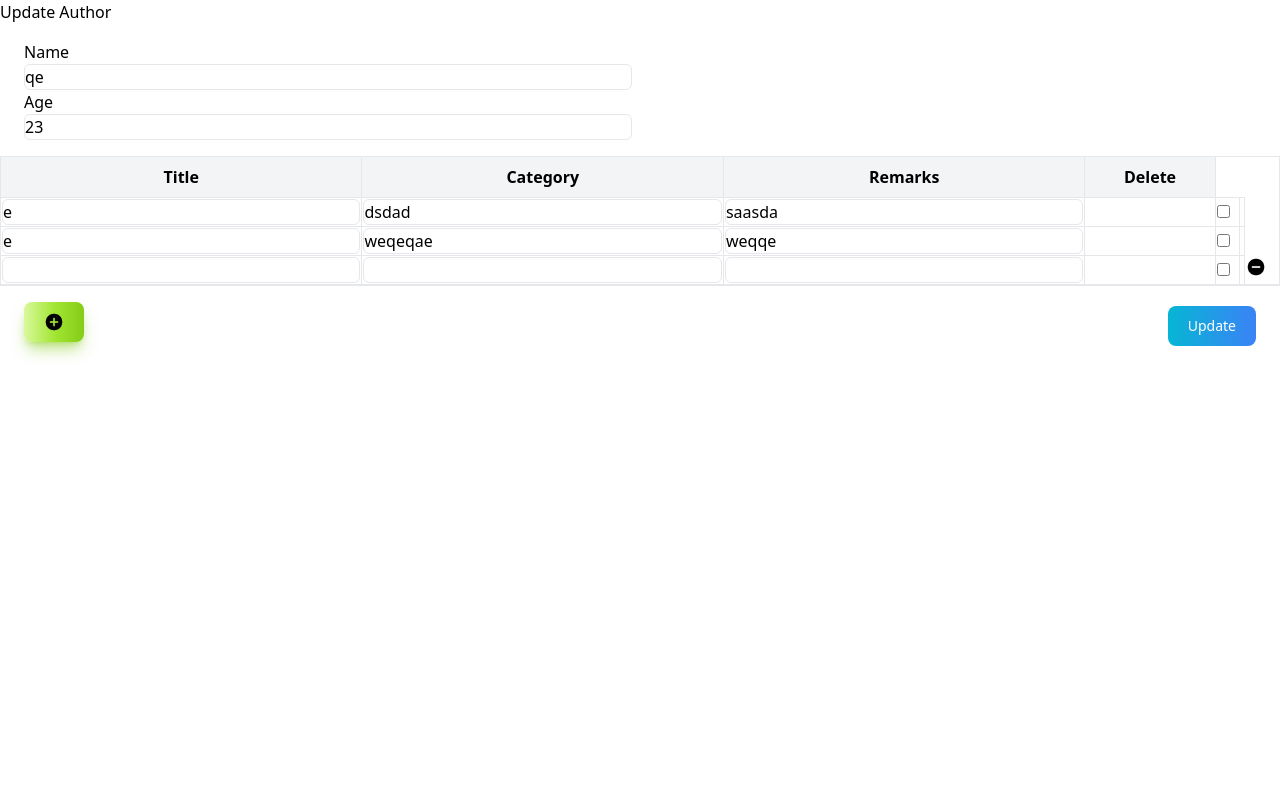
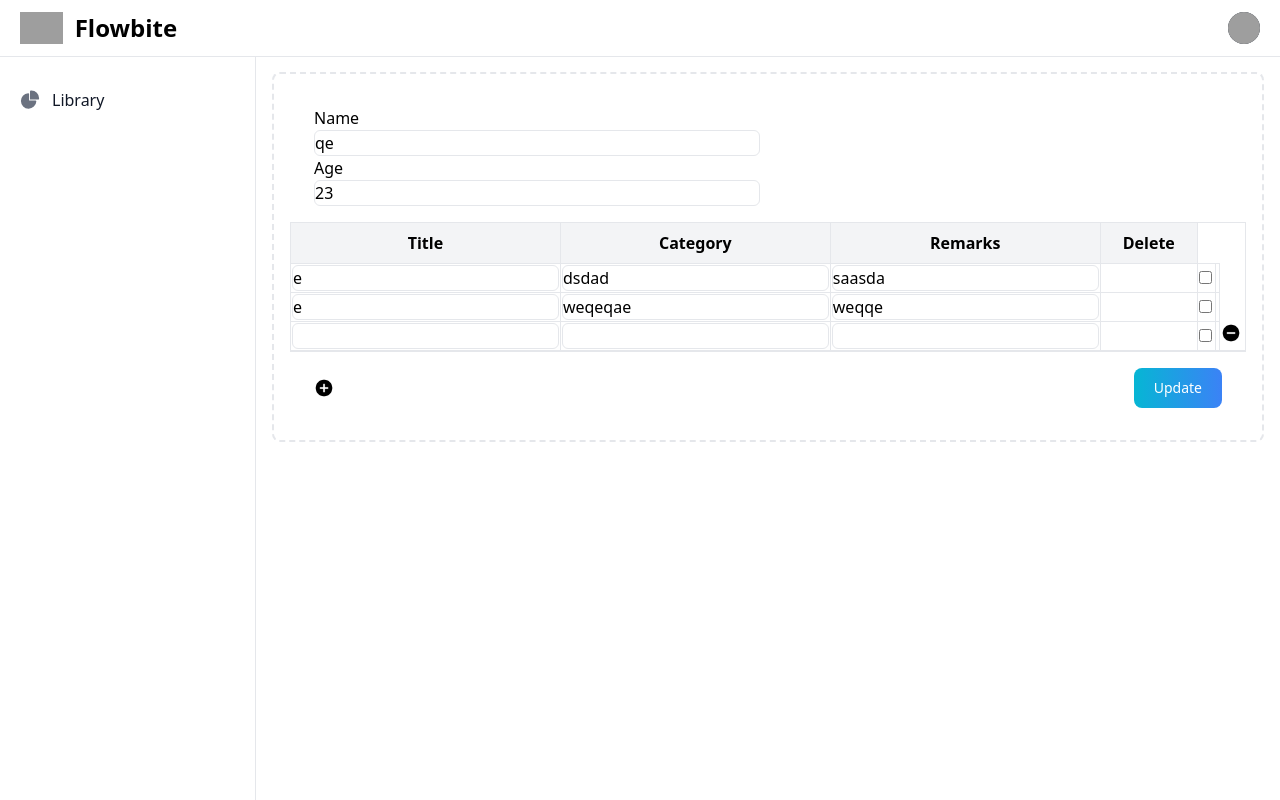
Before and after one commit to oleetech/formsetdjango, a Django app: page /library/author/update/39/ in a window 1280 px wide. Run offline with Django 4.2, Linux system fonts and the light colour scheme; data comes from the database, SQL or seed files in the repository; both versions use the stored data as it was after the commit; style sheets or scripts are compiled from the project's sources; grey boxes are pictures that could not be loaded.

Commit message:
update ui

```diff
--- a/library/templates/library/author_create.html
+++ b/library/templates/library/author_create.html
@@ -1,91 +1,7 @@
+{% extends 'base.html' %}
 {% load static %}
-<!DOCTYPE html>
-<html>
-<head>
-    <title>{% if form.instance.pk %}Update{% else %}Create{% endif %} Author</title>
-   <script src="{% static 'js/jquery-3.6.0.min.js' %}"></script>
-   <script src="{% static 'js/tailwind.js' %}"></script>
-
-
-
-   <script>
-
-
-
-
-$(document).ready(function() {
-    // Add button click event
-    bindAddRowButtonClick('#add-row', '.remove-row-btn');
-
-    function bindAddRowButtonClick(addButtonSelector, removeButtonSelector) {
-        $(addButtonSelector).click(function() {
-            addRow();
-            bindRemoveRowButtonClick(removeButtonSelector); // Re-bind click event after adding row
-        });
-    }
-
-    function addRow() {
-        // Clone the last form container
-        const lastFormContainer = $('.form-container').last();
-        const newFormContainer = lastFormContainer.clone();
-
-        // Clear input values in the cloned form
-        newFormContainer.find('input').val('');
-        newFormContainer.find('select').val('');
-        newFormContainer.find('input[type="hidden"]').remove();
-
-        // Append the cloned form after the last one
-        lastFormContainer.after(newFormContainer);
-
-        // Update indices and total forms after adding a new row
-        updateFormElementIndices();
-        updateTotalForms();
-    }
-
-    function updateFormElementIndices() {
-        const prefix = 'book'; // Get the prefix from views and use it here
-
-        $('.form-container').each(function(index, container) {
-            $(container).find(':input').each(function() {
-                const name = $(this).attr('name');
-                if (name) { // Check if the input field has a name attribute
-                    const parts = name.split('-');
-                    const newName = `${prefix}-${index}-${parts.slice(2).join('-')}`;
-                    $(this).attr('name', newName);
-                    $(this).attr('id', `id_${newName}`); // Update the id as well if necessary
-                }
-            });
-        });
-    }
-
-    function updateTotalForms() {
-        const formPrefix = 'book'; // Get the prefix from views and use it here
-        const totalFormsInput = $('#id_' + formPrefix + '-TOTAL_FORMS');
-        const newTotalForms = $('.form-container').length;
-        totalFormsInput.val(newTotalForms);
-    }
-
-    function bindRemoveRowButtonClick(removeButtonSelector) {
-        $(removeButtonSelector).off('click').click(function() { // Use .off('click') to remove previous event bindings
-            $(this).closest('.form-container').remove();
-            updateFormElementIndices(); // Update form element indices after removing row
-            updateTotalForms(); // Update total form count
-        });
-    }
-
-    // Initial binding
-    bindRemoveRowButtonClick('.remove-row-btn');
-});
-</script>
-
-
-
-
-
-
-</head>
-<body >
-    <h1>{% if form.instance.pk %}Update{% else %}Create{% endif %} Author</h1>
+{% block content %}
+<!-- <h1>{% if form.instance.pk %}Update{% else %}Create{% endif %} Author</h1> -->
 <div class="overflow-x-auto">
               <form method="post">
                   {% csrf_token %}
@@ -140,7 +56,7 @@ $(document).ready(function() {
                       </table>
                   </div>
                   <div class="px-6 py-4 border-t flex justify-between items-center">
-                        <button type="button" id="add-row" class="text-gray-900 bg-gradient-to-r from-lime-200 via-lime-400 to-lime-500 hover:bg-gradient-to-br focus:ring-4 focus:outline-none focus:ring-lime-300 dark:focus:ring-lime-800 shadow-lg shadow-lime-500/50 dark:shadow-lg dark:shadow-lime-800/80 font-medium rounded-lg text-sm px-5 py-2.5 text-center me-2 mb-2">
+                      <button type="button" id="add-row" class="">
                           <img src="{% static 'images/icons/add.png' %}" alt="view Icon" width="20" height="20">
 
                       </button>
@@ -148,5 +64,4 @@ $(document).ready(function() {
                   </div>
           </form>
           </div>
-</body>
-</html>
+{% endblock %}
--- a/library/templates/library/author_details.html
+++ b/library/templates/library/author_details.html
@@ -2,7 +2,7 @@
 {% load static %}
 
 {% block content %}
-<h1>Author Details</h1>
+<!-- <h1>Author Details</h1> -->
 
 
 <div>
@@ -72,6 +72,7 @@
 <div id="print">
 
 <p>Name: {{ author.name }}</p>
+<p>Age: {{ author.age }}</p>
 
 <table class="w-full text-sm text-left rtl:text-right text-gray-500 dark:text-gray-400 border-collapse border border-slate-400">
 <thead>
--- a/static/js/dynamic-formset.js
+++ b/static/js/dynamic-formset.js
@@ -4,14 +4,14 @@
 
     function bindAddRowButtonClick(addButtonSelector, removeButtonSelector) {
         $(addButtonSelector).click(function() {
-                addRow(addButtonSelector, removeButtonSelector);
+            addRow();
             bindRemoveRowButtonClick(removeButtonSelector); // Re-bind click event after adding row
         });
     }
 
-        function addRow(addButtonSelector, removeButtonSelector) {
+    function addRow() {
         // Clone the last form container
-            const lastFormContainer = $(removeButtonSelector).closest('.form-container');
+        const lastFormContainer = $('.form-container').last();
         const newFormContainer = lastFormContainer.clone();
 
         // Clear input values in the cloned form
@@ -27,6 +27,29 @@
         updateTotalForms();
     }
 
+    function updateFormElementIndices() {
+        const prefix = 'book'; // Get the prefix from views and use it here
+
+        $('.form-container').each(function(index, container) {
+            $(container).find(':input').each(function() {
+                const name = $(this).attr('name');
+                if (name) { // Check if the input field has a name attribute
+                    const parts = name.split('-');
+                    const newName = `${prefix}-${index}-${parts.slice(2).join('-')}`;
+                    $(this).attr('name', newName);
+                    $(this).attr('id', `id_${newName}`); // Update the id as well if necessary
+                }
+            });
+        });
+    }
+
+    function updateTotalForms() {
+        const formPrefix = 'book'; // Get the prefix from views and use it here
+        const totalFormsInput = $('#id_' + formPrefix + '-TOTAL_FORMS');
+        const newTotalForms = $('.form-container').length;
+        totalFormsInput.val(newTotalForms);
+    }
+
     function bindRemoveRowButtonClick(removeButtonSelector) {
         $(removeButtonSelector).off('click').click(function() { // Use .off('click') to remove previous event bindings
             $(this).closest('.form-container').remove();
@@ -35,29 +58,6 @@
         });
     }
 
-        function updateFormElementIndices() {
-            const prefix = 'book_set'; // Update with your formset prefix
-
-            $('.form-container').each(function(index, container) {
-                $(container).find(':input').each(function() {
-                    const name = $(this).attr('name');
-                    if (name) { // Check if the input field has a name attribute
-                        const parts = name.split('-');
-                        const newName = `${parts[0]}-${index}-${parts.slice(2).join('-')}`;
-                        $(this).attr('name', newName);
-                        $(this).attr('id', `id_${newName}`); // Update the id as well if necessary
-                    }
-                });
-            });
-        }
-
-        function updateTotalForms() {
-            const formPrefix = 'book_set'; // Update with your formset prefix
-            const totalFormsInput = $('#id_' + formPrefix + '-TOTAL_FORMS');
-            const newTotalForms = $('.form-container').length;
-            totalFormsInput.val(newTotalForms);
-        }
-
     // Initial binding
     bindRemoveRowButtonClick('.remove-row-btn');
 });
--- a/templates/base.html
+++ b/templates/base.html
@@ -11,82 +11,89 @@
 
 </head>
 <body>
-    <!-- Your navigation bar or header -->
 
-    <!-- Content block to be overridden by child templates -->
-    <div class="content">
 
-        {% block content %}{% endblock %}
-    </div>
+    <nav class="fixed top-0 z-50 w-full bg-white border-b border-gray-200 dark:bg-gray-800 dark:border-gray-700">
+        <div class="px-3 py-3 lg:px-5 lg:pl-3">
+          <div class="flex items-center justify-between">
+            <div class="flex items-center justify-start rtl:justify-end">
+              <button data-drawer-target="logo-sidebar" data-drawer-toggle="logo-sidebar" aria-controls="logo-sidebar" type="button" class="inline-flex items-center p-2 text-sm text-gray-500 rounded-lg sm:hidden hover:bg-gray-100 focus:outline-none focus:ring-2 focus:ring-gray-200 dark:text-gray-400 dark:hover:bg-gray-700 dark:focus:ring-gray-600">
+                  <span class="sr-only">Open sidebar</span>
+                  <svg class="w-6 h-6" aria-hidden="true" fill="currentColor" viewBox="0 0 20 20" xmlns="http://www.w3.org/2000/svg">
+                     <path clip-rule="evenodd" fill-rule="evenodd" d="M2 4.75A.75.75 0 012.75 4h14.5a.75.75 0 010 1.5H2.75A.75.75 0 012 4.75zm0 10.5a.75.75 0 01.75-.75h7.5a.75.75 0 010 1.5h-7.5a.75.75 0 01-.75-.75zM2 10a.75.75 0 01.75-.75h14.5a.75.75 0 010 1.5H2.75A.75.75 0 012 10z"></path>
+                  </svg>
+               </button>
+              <a href="https://flowbite.com" class="flex ms-2 md:me-24">
+                <img src="https://flowbite.com/docs/images/logo.svg" class="h-8 me-3" alt="FlowBite Logo" />
+                <span class="self-center text-xl font-semibold sm:text-2xl whitespace-nowrap dark:text-white">Flowbite</span>
+              </a>
+            </div>
+            <div class="flex items-center">
+                <div class="flex items-center ms-3">
+                  <div>
+                    <button type="button" class="flex text-sm bg-gray-800 rounded-full focus:ring-4 focus:ring-gray-300 dark:focus:ring-gray-600" aria-expanded="false" data-dropdown-toggle="dropdown-user">
+                      <span class="sr-only">Open user menu</span>
+                      <img class="w-8 h-8 rounded-full" src="https://flowbite.com/docs/images/people/profile-picture-5.jpg" alt="user photo">
+                    </button>
+                  </div>
+                  <div class="z-50 hidden my-4 text-base list-none bg-white divide-y divide-gray-100 rounded shadow dark:bg-gray-700 dark:divide-gray-600" id="dropdown-user">
+
+                    <ul class="py-1" role="none">
+                      <li>
+                        <a href="#" class="block px-4 py-2 text-sm text-gray-700 hover:bg-gray-100 dark:text-gray-300 dark:hover:bg-gray-600 dark:hover:text-white" role="menuitem">Dashboard</a>
+                      </li>
+
+                    </ul>
+                  </div>
+                </div>
+              </div>
+          </div>
+        </div>
+      </nav>
+
+      <aside id="logo-sidebar" class="fixed top-0 left-0 z-40 w-64 h-screen pt-20 transition-transform -translate-x-full bg-white border-r border-gray-200 sm:translate-x-0 dark:bg-gray-800 dark:border-gray-700" aria-label="Sidebar">
+         <div class="h-full px-3 pb-4 overflow-y-auto bg-white dark:bg-gray-800">
+            <ul class="space-y-2 font-medium">
+               <li>
+                  <a href="{% url 'author_list' %}" class="flex items-center p-2 text-gray-900 rounded-lg dark:text-white hover:bg-gray-100 dark:hover:bg-gray-700 group">
+                     <svg class="w-5 h-5 text-gray-500 transition duration-75 dark:text-gray-400 group-hover:text-gray-900 dark:group-hover:text-white" aria-hidden="true" xmlns="http://www.w3.org/2000/svg" fill="currentColor" viewBox="0 0 22 21">
+                        <path d="M16.975 11H10V4.025a1 1 0 0 0-1.066-.998 8.5 8.5 0 1 0 9.039 9.039.999.999 0 0 0-1-1.066h.002Z"/>
+                        <path d="M12.5 0c-.157 0-.311.01-.565.027A1 1 0 0 0 11 1.02V10h8.975a1 1 0 0 0 1-.935c.013-.188.028-.374.028-.565A8.51 8.51 0 0 0 12.5 0Z"/>
+                     </svg>
+                     <span class="ms-3">Library</span>
+                  </a>
+               </li>
+
+
+
+
+
+            </ul>
+         </div>
+      </aside>
+
+      <div class="p-4 sm:ml-64">
+         <div class="p-4 border-2 border-gray-200 border-dashed rounded-lg dark:border-gray-700 mt-14">
+
+
+            <!-- <div class="grid grid-cols-2 gap-4 mb-4"> -->
+                <div class="content">
+
+                    {% block content %}
+
+                    {% endblock %}
+                </div>
+            <!-- </div> -->
+
+         </div>
+      </div>
+
+
     <!-- Your JavaScript imports -->
     <script src="{% static 'js/jquery-3.6.0.min.js' %}"></script>
     <script src="{% static 'js/print.js' %}"></script>
+    <script src="{% static 'js/dynamic-formset.js' %}"></script>
+    <script src="{% static 'js/tailwind.js' %}"></script>
 
-    <script src="{% static 'js/tailwind.js' %}"></script>
-    <script>
- $(document).ready(function() {
-     // Add button click event
-     bindAddRowButtonClick('#add-row', '.remove-row-btn');
-
-     function bindAddRowButtonClick(addButtonSelector, removeButtonSelector) {
-         $(addButtonSelector).click(function() {
-             addRow();
-             bindRemoveRowButtonClick(removeButtonSelector); // Re-bind click event after adding row
-         });
-     }
-
-     function addRow() {
-         // Clone the last form container
-         const lastFormContainer = $('.form-container').last();
-         const newFormContainer = lastFormContainer.clone();
-
-         // Clear input values in the cloned form
-         newFormContainer.find('input').val('');
-         newFormContainer.find('select').val('');
-         newFormContainer.find('input[type="hidden"]').remove();
-
-         // Append the cloned form after the last one
-         lastFormContainer.after(newFormContainer);
-
-         // Update indices and total forms after adding a new row
-         updateFormElementIndices();
-         updateTotalForms();
-     }
-
-     function updateFormElementIndices() {
-         const prefix = 'book'; // Get the prefix from views and use it here
-
-         $('.form-container').each(function(index, container) {
-             $(container).find(':input').each(function() {
-                 const name = $(this).attr('name');
-                 if (name) { // Check if the input field has a name attribute
-                     const parts = name.split('-');
-                     const newName = `${prefix}-${index}-${parts.slice(2).join('-')}`;
-                     $(this).attr('name', newName);
-                     $(this).attr('id', `id_${newName}`); // Update the id as well if necessary
-                 }
-             });
-         });
-     }
-
-     function updateTotalForms() {
-         const formPrefix = 'book'; // Get the prefix from views and use it here
-         const totalFormsInput = $('#id_' + formPrefix + '-TOTAL_FORMS');
-         const newTotalForms = $('.form-container').length;
-         totalFormsInput.val(newTotalForms);
-     }
-
-     function bindRemoveRowButtonClick(removeButtonSelector) {
-         $(removeButtonSelector).off('click').click(function() { // Use .off('click') to remove previous event bindings
-             $(this).closest('.form-container').remove();
-             updateFormElementIndices(); // Update form element indices after removing row
-             updateTotalForms(); // Update total form count
-         });
-     }
-
-     // Initial binding
-     bindRemoveRowButtonClick('.remove-row-btn');
- });
- </script>
 </body>
 </html>
```
Also changed, not shown: library/templates/library/author_delete.html (+12 -15 lines), library/templates/library/author_list.html (+23 -20 lines), library/templates/library/search_results.html (+10 -7 lines), db.sqlite3. Lines whose indentation alone changed are shown as unchanged.
